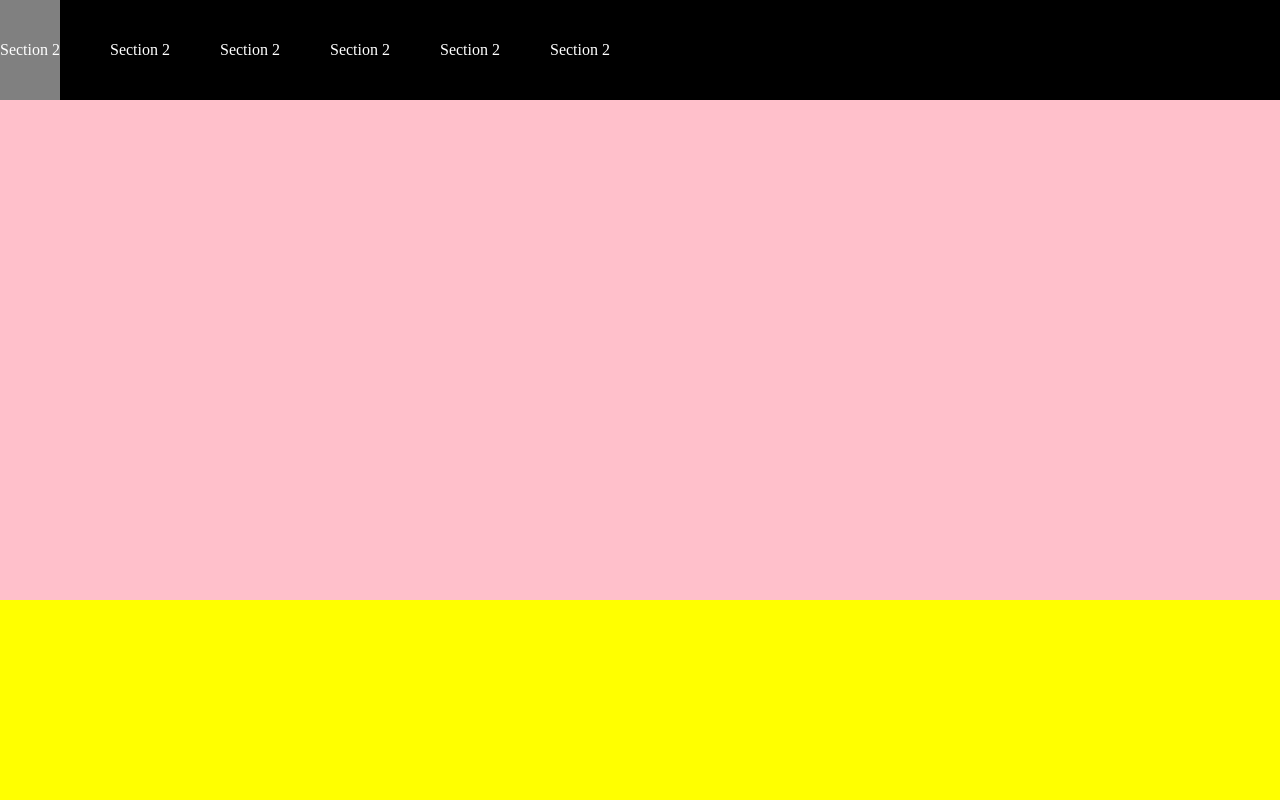
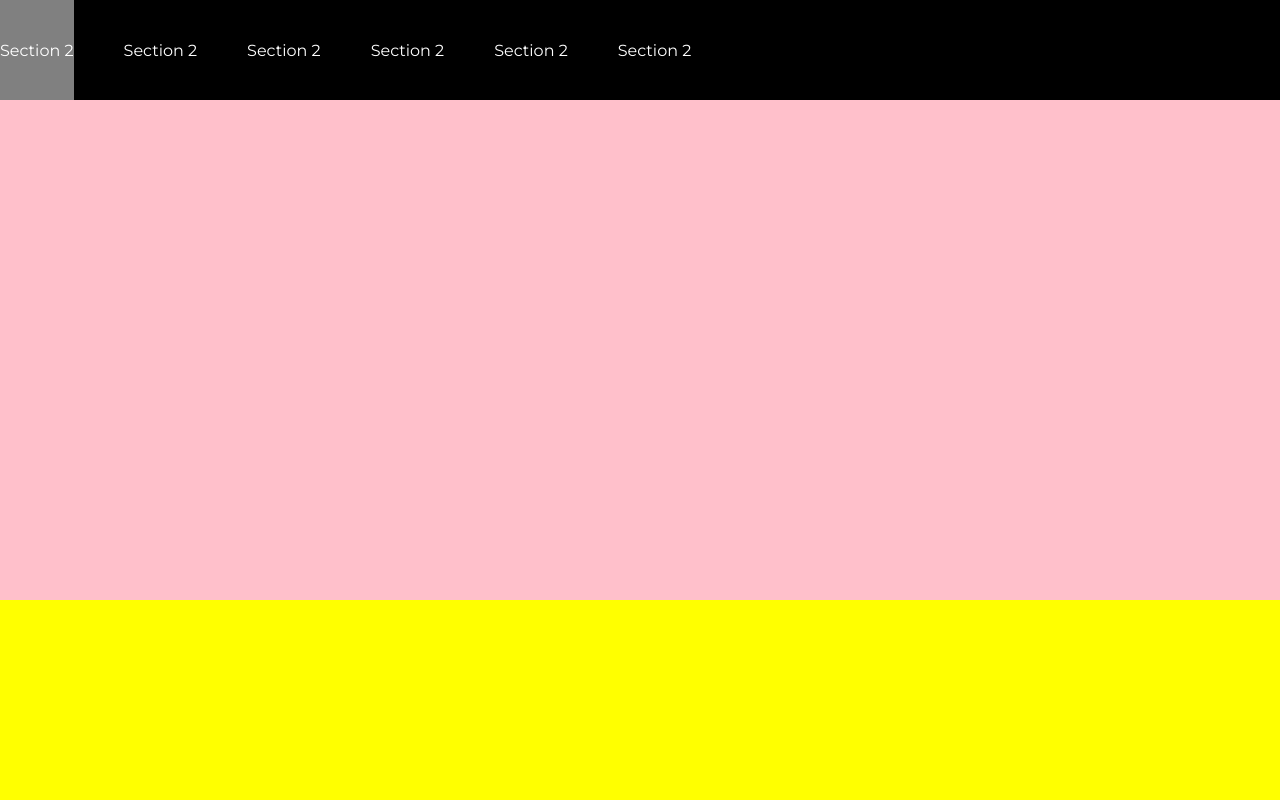
Before and after one commit to janisringli/janis-webservices, a React (Vite) app: page / in a window 1280 px wide. Shown: the top 800 px of the page. Built offline with nearby package versions, Linux system fonts and the light colour scheme.

Commit message:
add montserrat to all fonts

```diff
--- a/index.html
+++ b/index.html
@@ -4,6 +4,12 @@
     <meta charset="UTF-8" />
     <link rel="icon" type="image/svg+xml" href="/vite.svg" />
     <meta name="viewport" content="width=device-width, initial-scale=1.0" />
+    <link rel="preconnect" href="https://fonts.googleapis.com" />
+    <link rel="preconnect" href="https://fonts.gstatic.com" crossorigin />
+    <link
+      href="https://fonts.googleapis.com/css2?family=Montserrat:ital,wght@0,100;0,200;0,300;0,400;0,500;0,600;0,700;0,800;0,900;1,100;1,200;1,300;1,400;1,500;1,600;1,700;1,800;1,900&display=swap"
+      rel="stylesheet"
+    />
     <title>Vite + React</title>
   </head>
   <body>
--- a/src/App.css
+++ b/src/App.css
@@ -1,12 +1,14 @@
 * {
   margin: 0;
   padding: 0;
+  font-family: "Montserrat", sans-serif;
 }
 html {
   scroll-behavior: smooth;
 }
-
-
+.App {
+  background-color: #1e1e1e;
+}
 /* TODO:rename section when clear what sections will be needed */
 #section1 {
   height: 600px;
@@ -31,5 +33,5 @@
 }
 #section6 {
   height: 600px;
-  background-color: pink;
+  /* background-color: pink; */
 }
```
